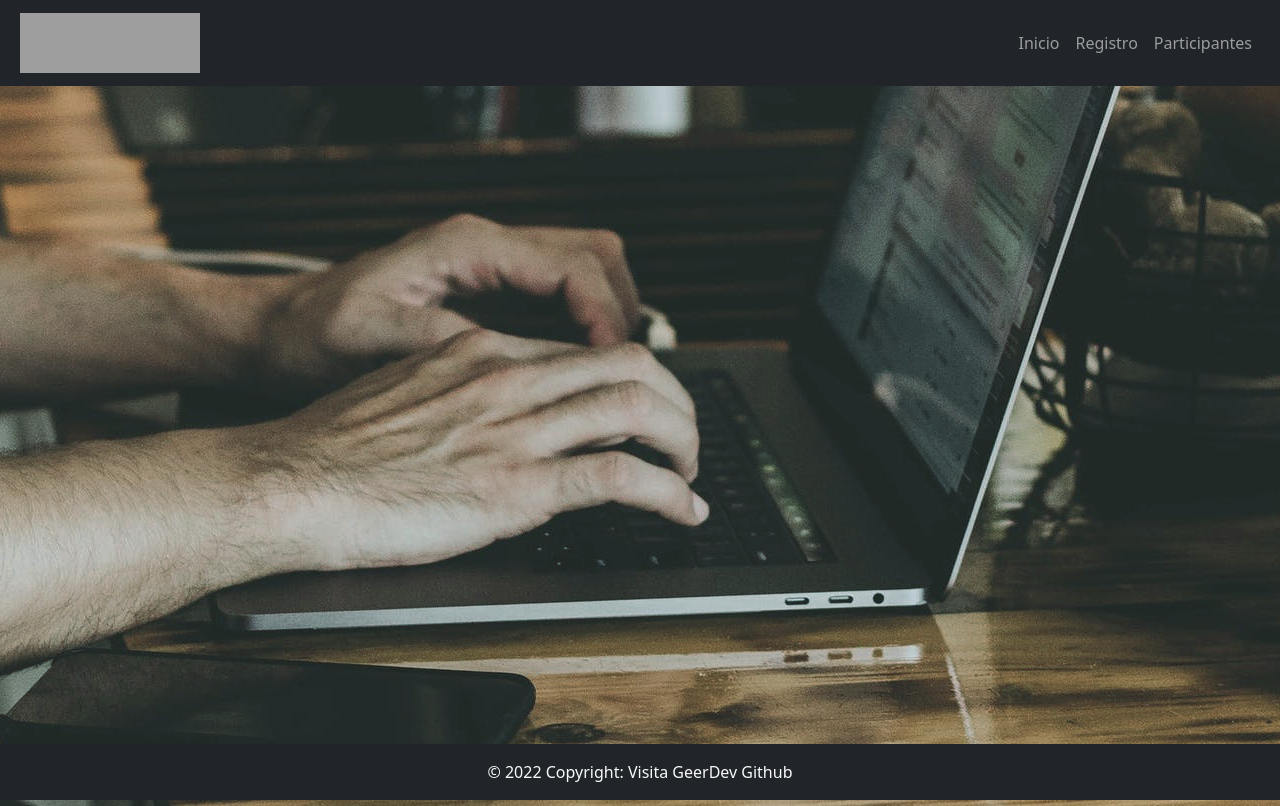
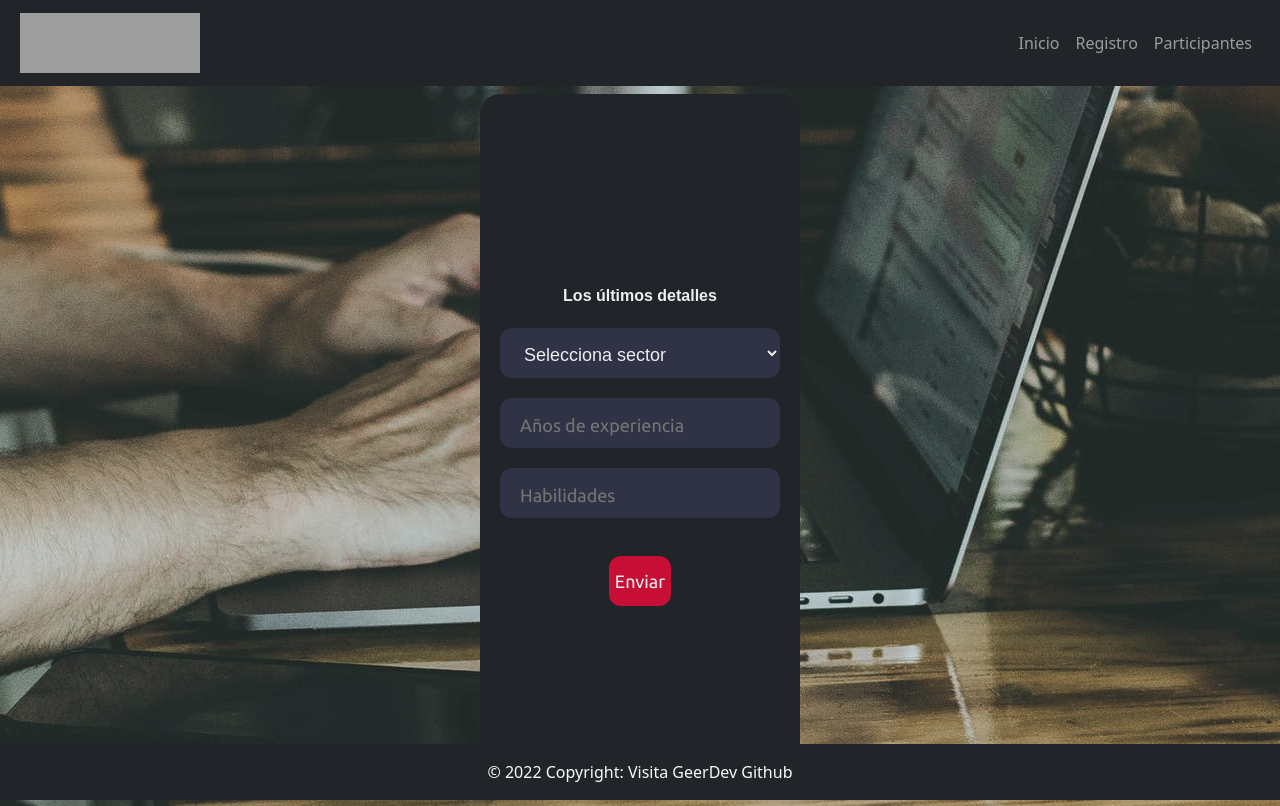
Before and after one commit to GeerDev/MWC_FindDigitalTalent, a React (Create React App) app in the folder Front-finddigitaltalent/: page /Registro2 in a window 1280 px wide. Built offline with nearby package versions, Linux system fonts and the light colour scheme; grey boxes are pictures that could not be loaded.

Commit message:
Layout Form2 and MainArea

```diff
--- a/Front-finddigitaltalent/src/components/Form.js
+++ b/Front-finddigitaltalent/src/components/Form.js
@@ -2,7 +2,7 @@ import { Link } from 'react-router-dom'
 export const Form = () => {
     return (
       <div className="form animate__animated animate__fadeInLeft d-flex flex-column align-items-center justify-content-center">
-      <div className="title">Bienvenid@</div>
+      <div className="title mt-2">Bienvenid@</div>
       <div className="subtitle text-center">Por favor rellena estos datos personales</div>
       <div className="input-container">
         <input id="firstname" className="input" type="text" placeholder="Nombre completo" />
@@ -19,8 +19,11 @@ export const Form = () => {
       <div className="input-description">
         <textarea id="email" className="input" type="text" placeholder="Una breve descripción..."/>
       </div>
-      <Link to="/Participantes">
-      <button type="text" className="submit">Ya solo falta el último paso</button>
+      {/* <div className="input-error">
+        Hola
+      </div> */}
+      <Link to="/Registro2">
+      <button type="text" className="submit mb-2">Ya solo falta el último paso</button>
       </Link>
     </div>
     )
--- /dev/null
+++ b/Front-finddigitaltalent/src/components/Form2.js
@@ -0,0 +1,29 @@
+import { Link } from 'react-router-dom'
+export const Form2 = () => {
+    return (
+      <div className="form animate__animated animate__fadeInRight d-flex flex-column align-items-center justify-content-center">
+      <div className="subtitle text-center">Los últimos detalles</div>
+      <div className="input-container">
+      <select name="cars" id="cars" className="input-select">
+      <option disabled selected>Selecciona sector</option>
+            <option value="volvo">Volvo</option>
+            <option value="saab">Saab</option>
+            <option value="opel">Opel</option>
+            <option value="audi">Audi</option>
+      </select>
+      </div>
+      <div className="input-container">
+        <input id="firstname" className="input" type="text" placeholder="Años de experiencia" />
+      </div>
+      <div className="input-container">
+        <input id="firstname" className="input" type="text" placeholder="Habilidades" />
+      </div>
+      {/* <div className="input-error">
+        Hola
+      </div> */}
+      <Link to="/Participantes">
+      <button type="text" className="submit mb-2">Enviar</button>
+      </Link>
+    </div>
+    )
+  }
--- a/Front-finddigitaltalent/src/components/Participants/MainArea.js
+++ b/Front-finddigitaltalent/src/components/Participants/MainArea.js
@@ -1,5 +1,14 @@
 export const MainArea = () => {
     return (
-      <div>MainArea</div>
+      <>
+      <div className="card animate__animated animate__jackInTheBox">
+        <img src="https://avatars.dicebear.com/api/avataaars/German.svg" alt="Logo MObile World Capital" width={250}/>
+        <div className="card-body">
+          <h5 className="card-title">Card title</h5>
+          <p className="card-text">Some quick example text to build on the card title and make up the bulk of the card's content.</p>
+          <p className="btn btn-danger">Go somewhere</p>
+        </div>
+      </div>
+      </>
     )
   }
--- a/Front-finddigitaltalent/src/index.css
+++ b/Front-finddigitaltalent/src/index.css
@@ -57,6 +57,14 @@
     margin-top: 20px;
   }
 
+  .input-error {
+    height: 50px;
+    position: relative;
+    width: 100%;
+    margin-top: 10px;
+    color:#C70E34;
+  }
+
   .input {
     background-color: #303245;
     border-radius: 12px;
@@ -68,6 +76,19 @@
     outline: 0;
     padding: 4px 20px 0;
     width: 100%;
+  }
+
+  .input-select {
+    background-color: #303245;
+    border-radius: 12px;
+    border: 0;
+    color: #eee;
+    font-size: 18px;
+    height: 100%;
+    outline: 0;
+    padding: 4px 20px 0;
+    width: 100%;
+    font-family: sans-serif;
   }
 
   .submit {
@@ -93,3 +114,15 @@
   textarea {
     resize: none;
   }
+
+  .card {
+      width: 250px;
+  }
+
+  .card img {
+      height: 150px;
+  }
+  .card-body {
+      background-color: #212529;
+      text-align: center;
+  }
--- a/Front-finddigitaltalent/src/routers/AppRouter.js
+++ b/Front-finddigitaltalent/src/routers/AppRouter.js
@@ -5,6 +5,7 @@ import { Footer } from '../components/Ui/Footer';
 import { MainArea } from '../components/Participants/MainArea';
 import { Welcome } from '../components/Welcome';
 import { Form } from '../components/Form';
+import { Form2 } from '../components/Form2';
 import { Feedback } from '../components/Feedback';
 import { UserDetail } from '../components/UserDetail';
 
@@ -13,10 +14,11 @@ export const AppRouter = () => {
         <>
             <Navbar />
             <div className = "cover" >
-            <div className="container d-flex align-items-center justify-content-center heightDiv">
+            <div className="container d-flex align-items-center justify-content-center heightDiv flex-wrap gap-4 pt-2">
                 <Routes>
                     <Route path="Inicio" element={<Welcome />} />
                     <Route path="Registro" element={<Form />} />
+                    <Route path="Registro2" element={<Form2 />} />
                     <Route path="Feedback" element={<Feedback />} />
                     <Route path="Participantes" element={<MainArea />} />
                     <Route path="Participante/:ParticipanteId" element={<UserDetail />} />
```
Also changed, not shown: Front-finddigitaltalent/src/components/Participants/WorkArea.js (deleted, +0 -7 lines).
